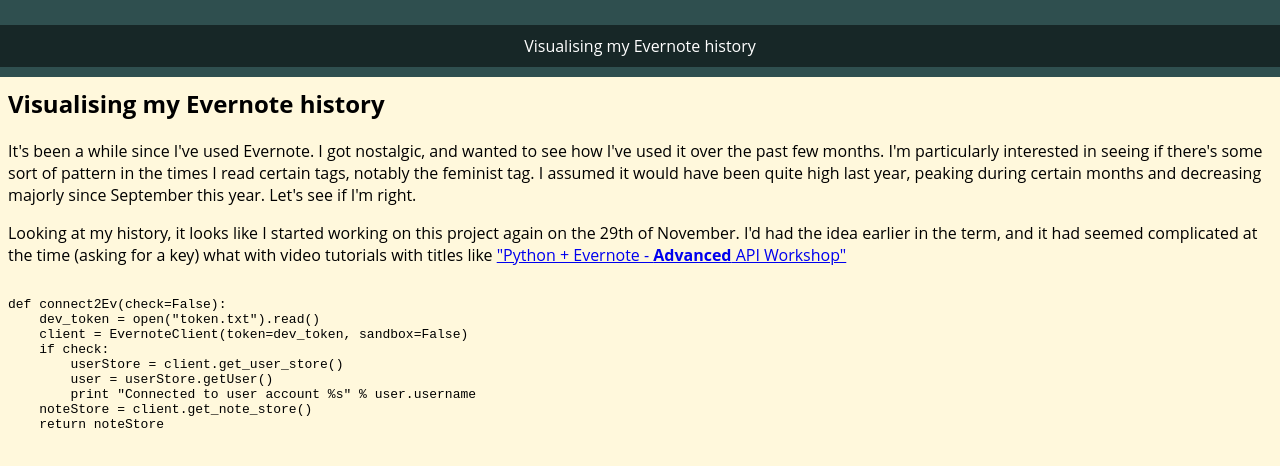
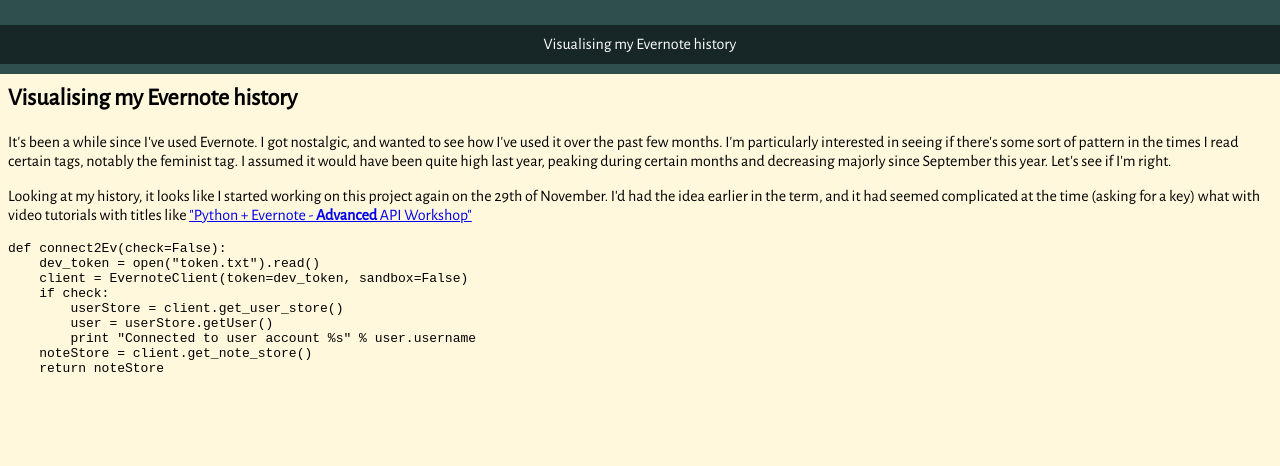
Before and after one commit to galvanic/EverStats, a plain HTML site: page index.html in a window 1280 px wide. Shown: the part 182-648 px from the top of the page. Drawn offline with nearby package versions, Linux system fonts and the light colour scheme.

Commit message:
Code is coloured properly now, with background included.

```diff
--- a/index.html
+++ b/index.html
@@ -4,7 +4,9 @@
 <head>
 
 <link href="pretty.css" rel="stylesheet">
-<script src="https://google-code-prettify.googlecode.com/svn/loader/run_prettify.js?skin=sunburst"></script>
+<link href='http://fonts.googleapis.com/css?family=Alegreya+Sans' rel='stylesheet' type='text/css'>
+<script src="https://google-code-prettify.googlecode.com/svn/loader/run_prettify.js?lang=python&skin=sunburst"></script>
+
 
 </head>
 
@@ -30,8 +32,7 @@
 		Looking at my history, it looks like I started working on this project again on the 29th of November. I'd had the idea earlier in the term,
 		and it had seemed complicated at the time (asking for a key<!-- link -->) what with video tutorials with titles like <a href="http://www.youtube.com/watch?v=yEn-G_jyM2A">"Python + Evernote - <strong>Advanced</strong> API Workshop"</a>
 	</p>
-	<pre><code class="prettyprint linenums">
-def connect2Ev(check=False):
+	<pre class="prettyprint linenums"><code>def connect2Ev(check=False):
     dev_token = open("token.txt").read()
     client = EvernoteClient(token=dev_token, sandbox=False)
     if check:
--- a/pretty.css
+++ b/pretty.css
@@ -1,5 +1,5 @@
 body {
-	font-family: "Open Sans", "Helvetica Neue", Helvetica, Arial, sans-serif;
+	font-family: "Alegreya Sans", "Open Sans", "Helvetica Neue", Helvetica, Arial, sans-serif;
 	background: #FFF8DC;
 }
 
```
